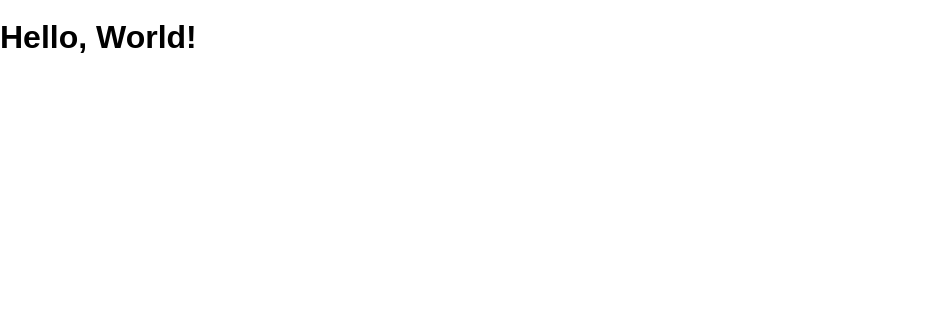
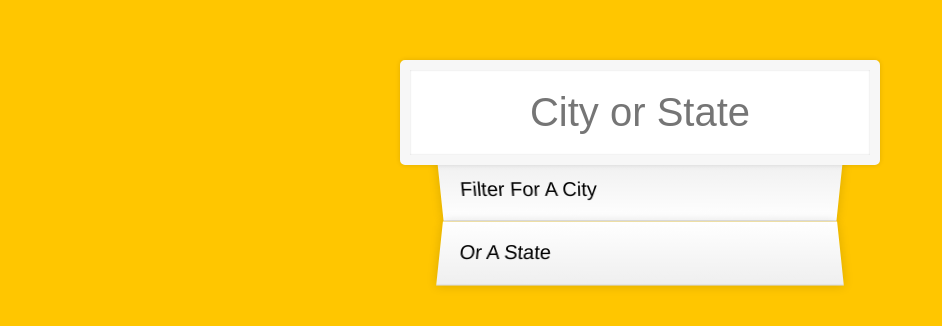
Before and after one commit to bdog72/06-type-ahead, a website: page public/index.html in a window 1280 px wide. Shown: the whole page, without its empty margins (0-942 px from the left). Drawn offline with Linux system fonts and the light colour scheme; files that its build step writes are made by us from their sources.

Commit message:
finished

```diff
--- a/public/index.html
+++ b/public/index.html
@@ -1,12 +1,22 @@
 <!DOCTYPE html>
-<html>
-  <head lang="en">
-    <meta charset="UTF-8">
-    <meta name="viewport" content="width=device-width, user-scalable=no, minimum-scale=1.0, maximum-scale=1.0">
-    <title>06 Type Ahead</title>
-    <link rel="stylesheet" href="/screen.css">
-  </head>
-  <body>
-    <h1>Hello, World!</h1>
+<html lang="en">
+<head>
+  <meta charset="UTF-8">
+  <title>Type Ahead 👀</title>
+  <link rel="stylesheet" href="style.css">
+</head>
+<body>
+
+  <form class="search-form">
+    <input type="text" class="search" placeholder="City or State">
+    <ul class="suggestions">
+      <li>Filter for a city</li>
+      <li>or a state</li>
+    </ul>
+  </form>
+<script>
+const endpoint = 'https://gist.githubusercontent.com/Miserlou/c5cd8364bf9b2420bb29/raw/2bf258763cdddd704f8ffd3ea9a3e81d25e2c6f6/cities.json';
+
+</script>
   </body>
 </html>
--- a/public/screen.css
+++ b/public/screen.css
@@ -1,8 +1,87 @@
 html {
-  text-size-adjust: 100%;
+  box-sizing: border-box;
+  background:#ffc600;
+  font-family:'helvetica neue';
+  font-size: 20px;
+  font-weight: 200;
+}
+*, *:before, *:after {
+  box-sizing: inherit;
+}
+input {
+  width: 100%;
+  padding:20px;
 }
 
-body {
+.search-form {
+  max-width:400px;
+  margin:50px auto;
+}
+
+input.search {
   margin: 0;
-  font: 16px / 1 sans-serif;
+  text-align: center;
+  outline:0;
+  border: 10px solid #F7F7F7;
+  width: 120%;
+  left: -10%;
+  position: relative;
+  top: 10px;
+  z-index: 2;
+  border-radius: 5px;
+  font-size: 40px;
+  box-shadow: 0 0 5px rgba(0, 0, 0, 0.12), inset 0 0 2px rgba(0, 0, 0, 0.19);
 }
+
+
+.suggestions {
+  margin: 0;
+  padding: 0;
+  position: relative;
+  /*perspective:20px;*/
+}
+.suggestions li {
+  background:white;
+  list-style: none;
+  border-bottom: 1px solid #D8D8D8;
+  box-shadow: 0 0 10px rgba(0, 0, 0, 0.14);
+  margin:0;
+  padding:20px;
+  transition:background 0.2s;
+  display:flex;
+  justify-content:space-between;
+  text-transform: capitalize;
+}
+
+.suggestions li:nth-child(even) {
+  transform: perspective(100px) rotateX(3deg) translateY(2px) scale(1.001);
+  background: linear-gradient(to bottom,  #ffffff 0%,#EFEFEF 100%);
+}
+.suggestions li:nth-child(odd) {
+  transform: perspective(100px) rotateX(-3deg) translateY(3px);
+  background: linear-gradient(to top,  #ffffff 0%,#EFEFEF 100%);
+}
+
+span.population {
+  font-size: 15px;
+}
+
+
+.details {
+  text-align: center;
+  font-size: 15px;
+}
+
+.hl {
+  background:#ffc600;
+}
+
+.love {
+  text-align: center;
+}
+
+a {
+  color:black;
+  background:rgba(0,0,0,0.1);
+  text-decoration: none;
+}
```
